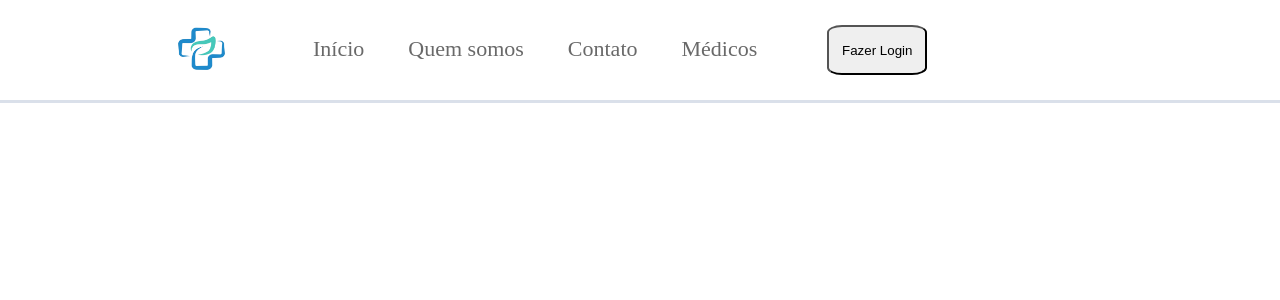
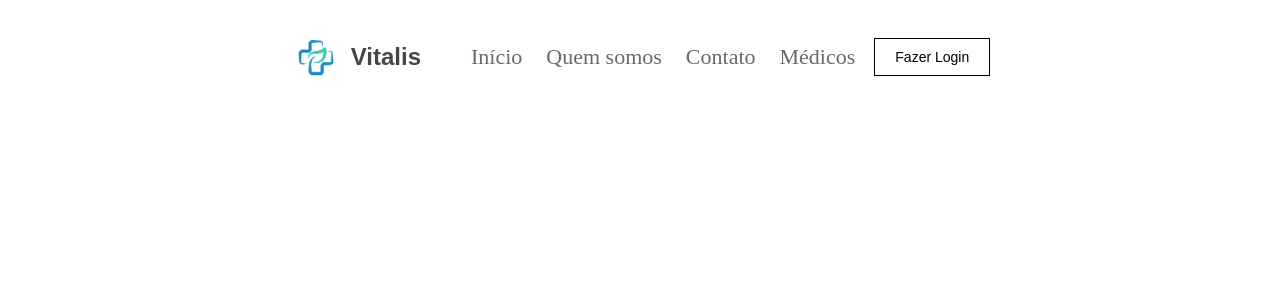
Before and after one commit to BoundlessVoyager/Projeto-Integrado-III---Entegr-vel-3, a PHP site: page / in a window 1280 px wide. Shown: the top 300 px of the page. Run offline with PHP 8.4, Linux system fonts and the light colour scheme.

Commit message:
Organizando CSS

```diff
--- a/css/main.css
+++ b/css/main.css
@@ -1,57 +1,62 @@
-body {
-    margin: 0 auto;
+.menu-principal {
+    max-height: 100px;
+    background-color: white;
+    color: black;
+    padding: 20px;
+    display: flex;
+    justify-content: center;
 }
 
-.menu-principal {
-    width: 100%;
-    height: 100px;
-    background-color: #ffffff;
-    border-bottom: 3px solid #dae0ea ;
+.header-1 {
+    display: flex;
+    align-items: center;
+    justify-content: space-between;
+}
 
-    main {
-        margin: 0 auto;
-        width: 980px;
-        position: relative;
-        align-items: center;
-        justify-content: center;
+.titulo-website {
+    padding-right: 50px;
+    font-family: Arial;
+    color: #464646;
+}
 
+.logo {
+    display: flex;
+    align-items: center;
+}
 
-        .header-1{
-            display: flex;
-            justify-content: left;
-        }
-        .logo img{
-            padding: 18px;
-            width: 67px;
-            height: 60px;
-        }
+.logo img {
+    width: 50px;
+    margin-right: 10px;
+}
 
-        .menu ul li {
-            display: inline-block;
-            padding: 20px;
-        }
+.logo h1 {
+    margin: 0;
+    font-size: 24px;
+}
 
-        .menu ul li a{
-            color: dimgray;
-            text-decoration: none;
-            font-size: 22px;
-        }
+.menu ul {
+    list-style: none;
+    padding: 0;
+}
 
-        .botao {
-            margin-left: 50px;
-            margin-right: auto;
-            margin-bottom: auto;
-            margin-top: 25px;
-        }
+.menu li {
+    display: inline-block;
+    margin-right: 20px;
+}
 
-        .btn {
-            position: absolute;
-            width: 100px;
-            height: 50px;
-            border-radius: 15%;
-        }
+.menu a {
+    text-decoration: none;
+    color: dimgray;
+    font-size: 22px;
+}
 
-
-    }
+.botao .btn {
+    background-color: white;
+    color: black;
+    border: none;
+    padding: 10px 20px;
+    font-size: 14px;
+    cursor: pointer;
+    outline: 1px solid black;
 
 }
--- a/index.html
+++ b/index.html
@@ -12,6 +12,9 @@
             <div class="header-1">
                 <div class="logo">
                     <img src="./img/logo.png" alt="Logo Vitalis">
+
+                    <h1 class="titulo-website"> Vitalis </h1>
+
                 </div>
 
                 <div class="menu">
```
